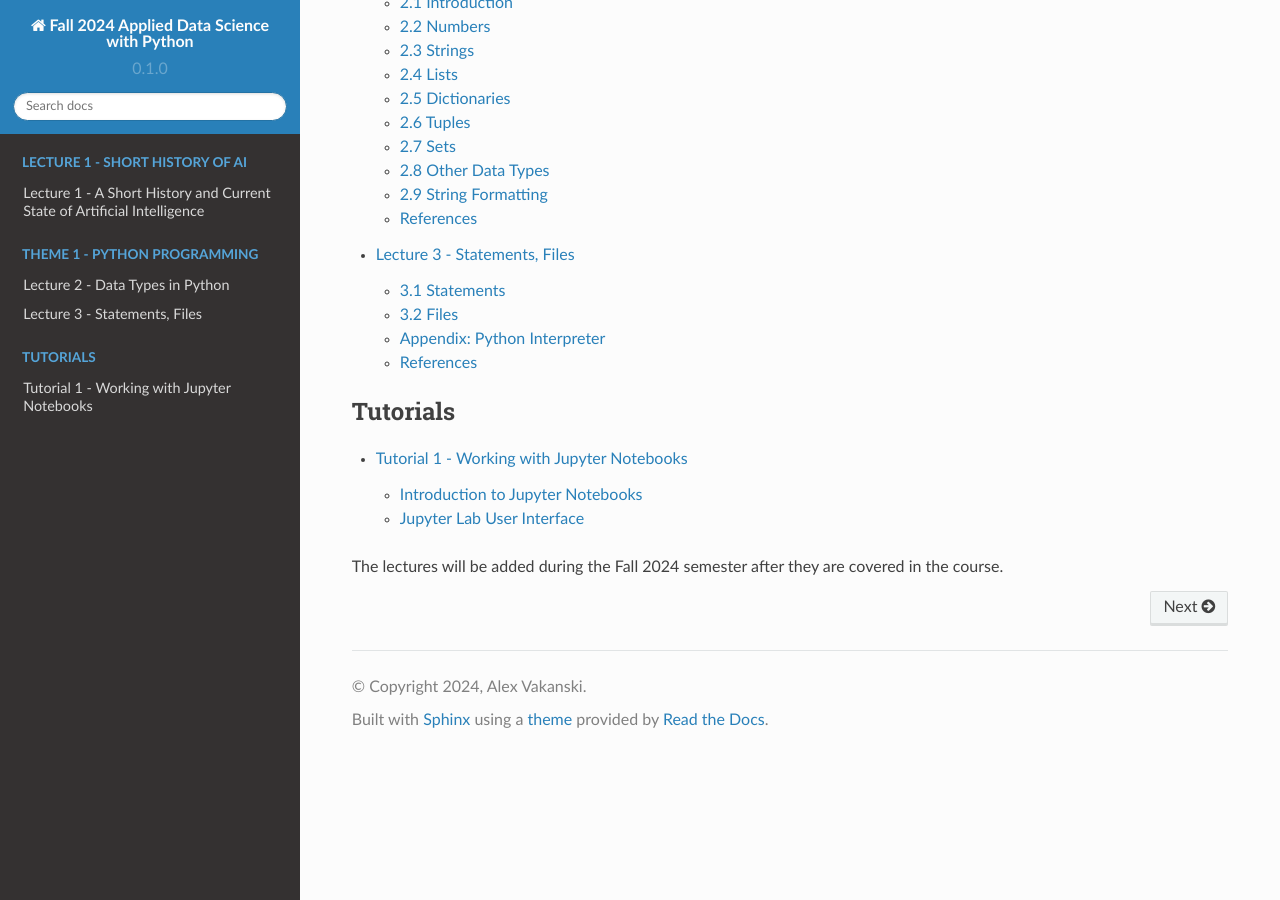
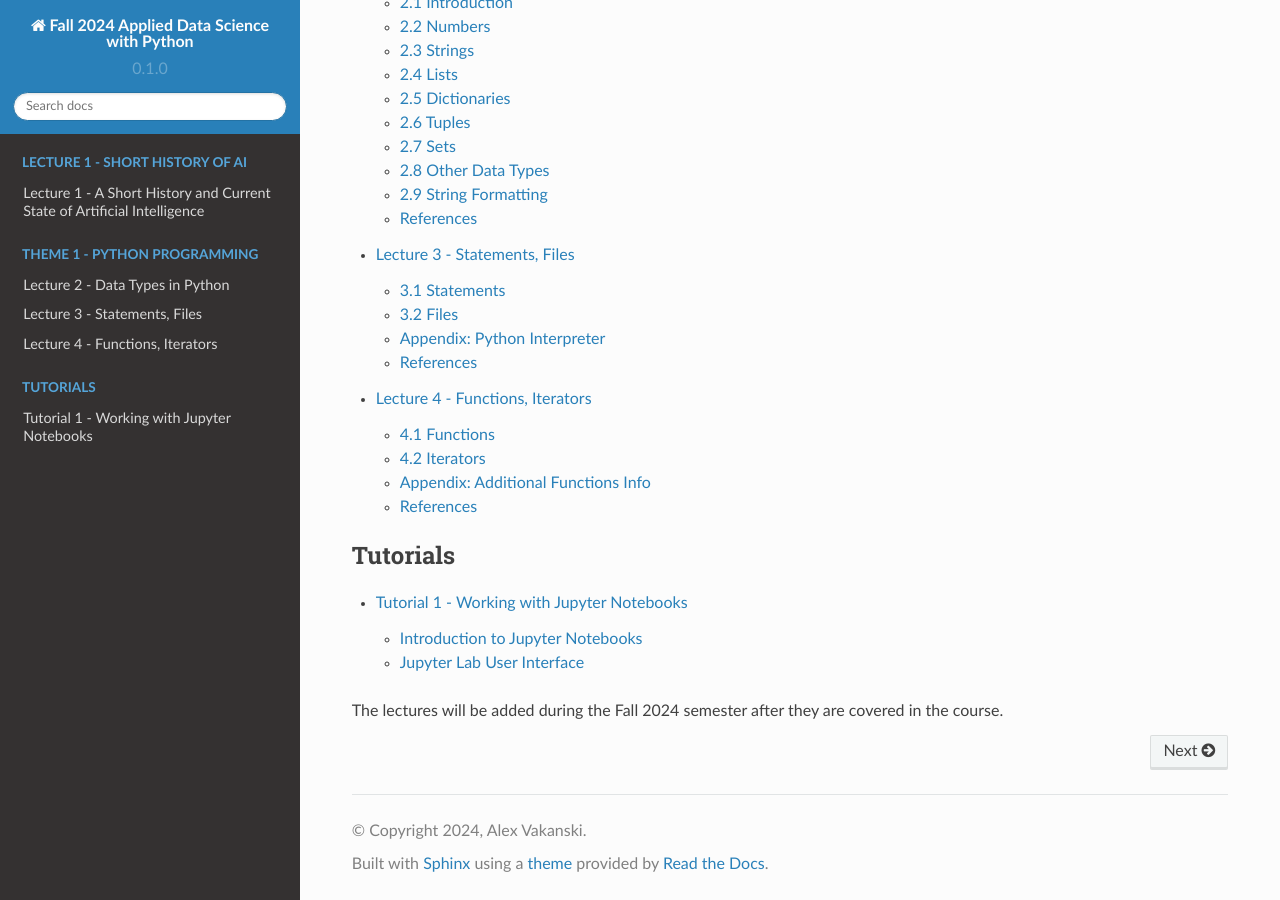
Before and after one commit to avakanski/Fall-2024-Applied-Data-Science-with-Python, a Sphinx documentation site: the page built from docs/index.rst, in a window 1280 px wide and 900 px high, scrolled down 1750 px. Built offline with Sphinx 7.4.7 and the Read the Docs theme 2.0.0, drawn with Linux system fonts in a browser that asks for light colours.

Commit message:
Update index.rst

```diff
--- a/docs/index.rst
+++ b/docs/index.rst
@@ -57,6 +57,7 @@ Lectures
 
    Lectures/Theme_1-Python_Programming/Lecture_2-Data_Types_in_Python/Lecture_2-Data_Types.ipynb
    Lectures/Theme_1-Python_Programming/Lecture_3-Statements,_Files/Lecture_3-Statements,_Files.ipynb
+   Lectures/Theme_1-Python_Programming/Lecture_4-Functions,_Iterators/Lecture_4-Functions,_Iterators.ipynb
 
 .. toctree::
    :caption: Tutorials
```
